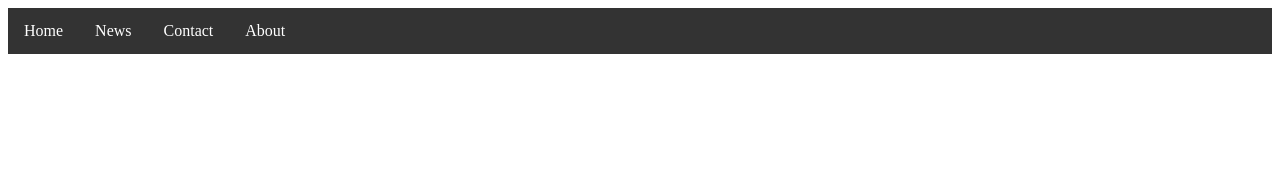
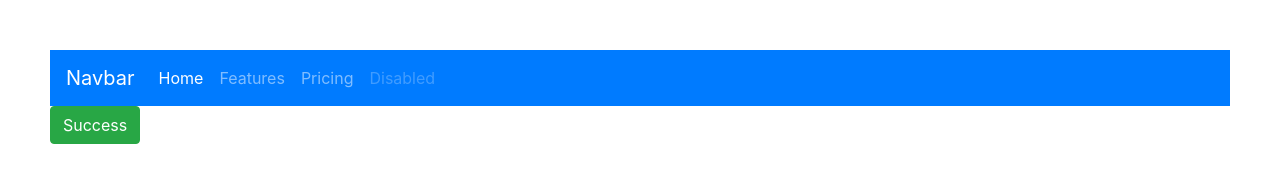
Before and after one commit to ejiroifie/Bootstrap-project, a plain HTML site: page index.html in a window 1280 px wide. Drawn offline with nearby package versions, Linux system fonts and the light colour scheme.

Commit message:
bootstrap test

```diff
--- a/css/styles.css
+++ b/css/styles.css
@@ -1,3 +1,9 @@
+body {
+    margin: 50px;
+}
+
+
+
 ul {
     list-style-type: none;
     margin: 0;
--- a/index.html
+++ b/index.html
@@ -1,18 +1,48 @@
 <!DOCTYPE html>
 <html>
     <head>
+        <link rel="stylesheet" href="https://stackpath.bootstrapcdn.com/bootstrap/4.3.1/css/bootstrap.min.css" integrity="sha384-ggOyR0iXCbMQv3Xipma34MD+dH/1fQ784/j6cY/iJTQUOhcWr7x9JvoRxT2MZw1T" crossorigin="anonymous">
         <link rel="stylesheet" href="css/styles.css" />
         <title> Bootsrap Learning Project</title>
     </head>
-<body>
 
-<ul>
-  <li><a href="#home">Home</a></li>
+    <body>
+        <nav class="navbar navbar-expand-lg navbar-dark bg-primary">
+                <a class="navbar-brand" href="#">Navbar</a>
+                <button class="navbar-toggler" type="button" data-toggle="collapse" data-target="#navbarNavAltMarkup" aria-controls="navbarNavAltMarkup" aria-expanded="false" aria-label="Toggle navigation">
+                  <span class="navbar-toggler-icon"></span>
+                </button>
+                <div class="collapse navbar-collapse" id="navbarNavAltMarkup">
+                  <div class="navbar-nav">
+                    <a class="nav-item nav-link active" href="#">Home <span class="sr-only">(current)</span></a>
+                    <a class="nav-item nav-link" href="#">Features</a>
+                    <a class="nav-item nav-link" href="#">Pricing</a>
+                    <a class="nav-item nav-link disabled" href="#" tabindex="-1" aria-disabled="true">Disabled</a>
+                  </div>
+                </div>
+        </nav>
+
+<!-- <ul>
+  <li><a class ="active" href="#home">Home</a></li>
   <li><a href="#news">News</a></li>
   <li><a href="#contact">Contact</a></li>
   <li><a href="#about">About</a></li>
-</ul>
+  <li><a href="#about">Blog</a></li>
+  <li><a href="#about">Pricing</a></li>
+  <li><a href="#about">Review</a></li>
+  <li><a href="#about">Shopping Cart</a></li>
+  <li><a href="#about">Page 1</a></li>
+  <li><a href="#about">Page 2</a></li>
+  <li><a href="#about">Page 3</a></li>
+</ul> -->
 
+<!-- <button>Click me</button>
+<button type="button" class="btn btn-secondary">Primary</button> -->
+<button type="button" class="btn btn-success">Success</button>
+
+<script src="https://code.jquery.com/jquery-3.3.1.slim.min.js" integrity="sha384-q8i/X+965DzO0rT7abK41JStQIAqVgRVzpbzo5smXKp4YfRvH+8abtTE1Pi6jizo" crossorigin="anonymous"></script>
+<script src="https://cdnjs.cloudflare.com/ajax/libs/popper.js/1.14.7/umd/popper.min.js" integrity="sha384-UO2eT0CpHqdSJQ6hJty5KVphtPhzWj9WO1clHTMGa3JDZwrnQq4sF86dIHNDz0W1" crossorigin="anonymous"></script>
+<script src="https://stackpath.bootstrapcdn.com/bootstrap/4.3.1/js/bootstrap.min.js" integrity="sha384-JjSmVgyd0p3pXB1rRibZUAYoIIy6OrQ6VrjIEaFf/nJGzIxFDsf4x0xIM+B07jRM" crossorigin="anonymous"></script>
 
 
 </body>
```
